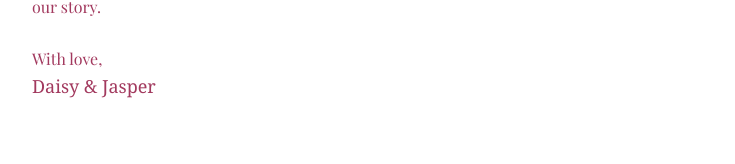
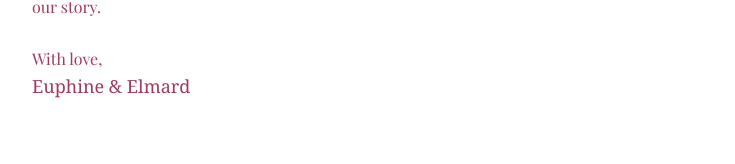
Before and after one commit to motanyaFrancis/euphine-elmard-wedding, a Next.js app: page /our-story in a window 1280 px wide. Shown: the part 2162-2326 px from the top of the page, without its empty margins (272-1007 px from the left). Built offline with nearby package versions, Linux system fonts and the light colour scheme.

Commit message:
removing names

```diff
--- a/app/our-story/page.tsx
+++ b/app/our-story/page.tsx
@@ -89,7 +89,7 @@ export default function OurStoryPage() {
           with us, and supporting our story.
           <br /><br />
           With love,<br />
-          <span className="font-serif text-lg">Daisy & Jasper</span>
+          <span className="font-serif text-lg">Euphine & Elmard</span>
         </p>
       </section>
     </main>
```
